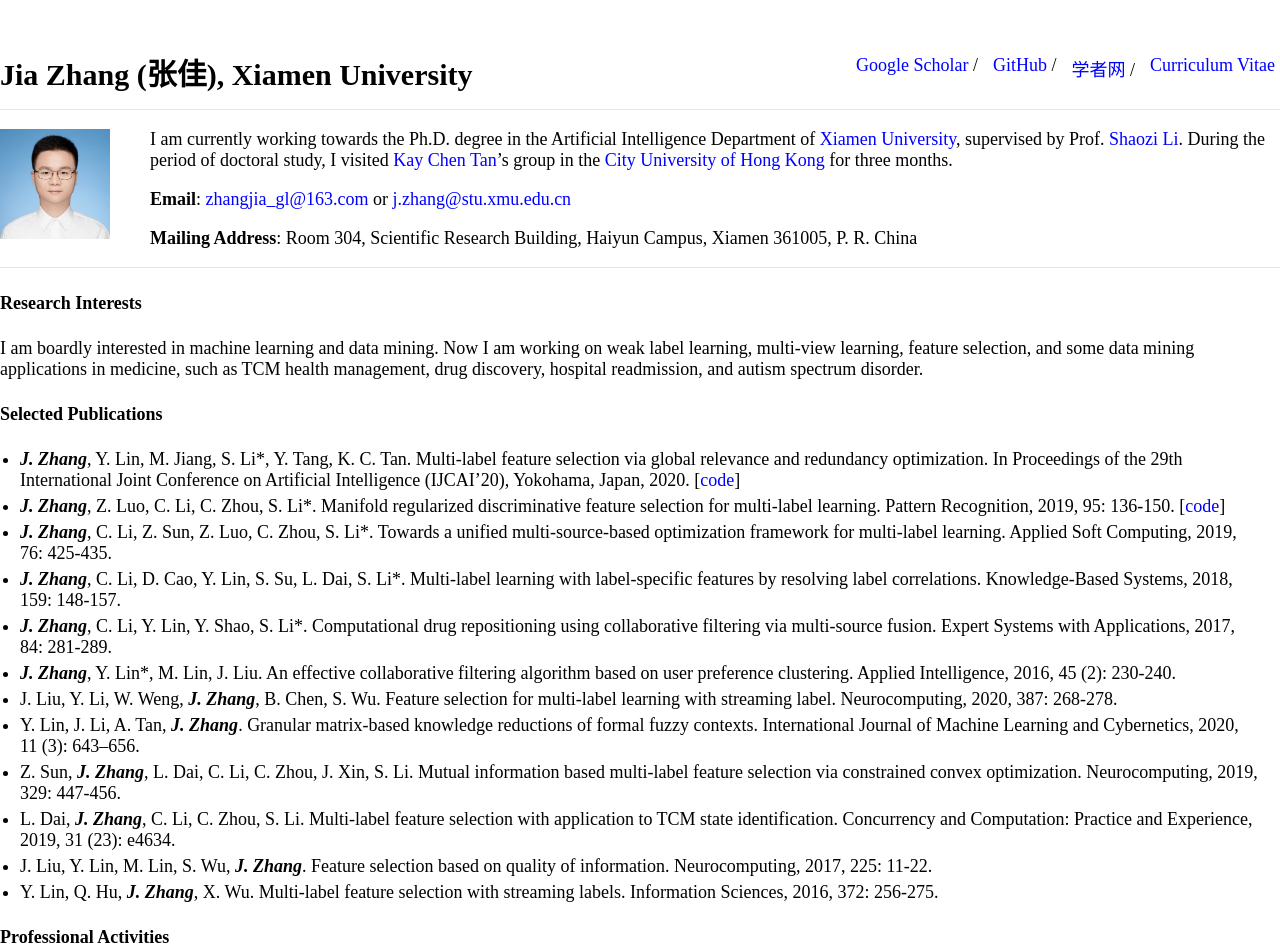
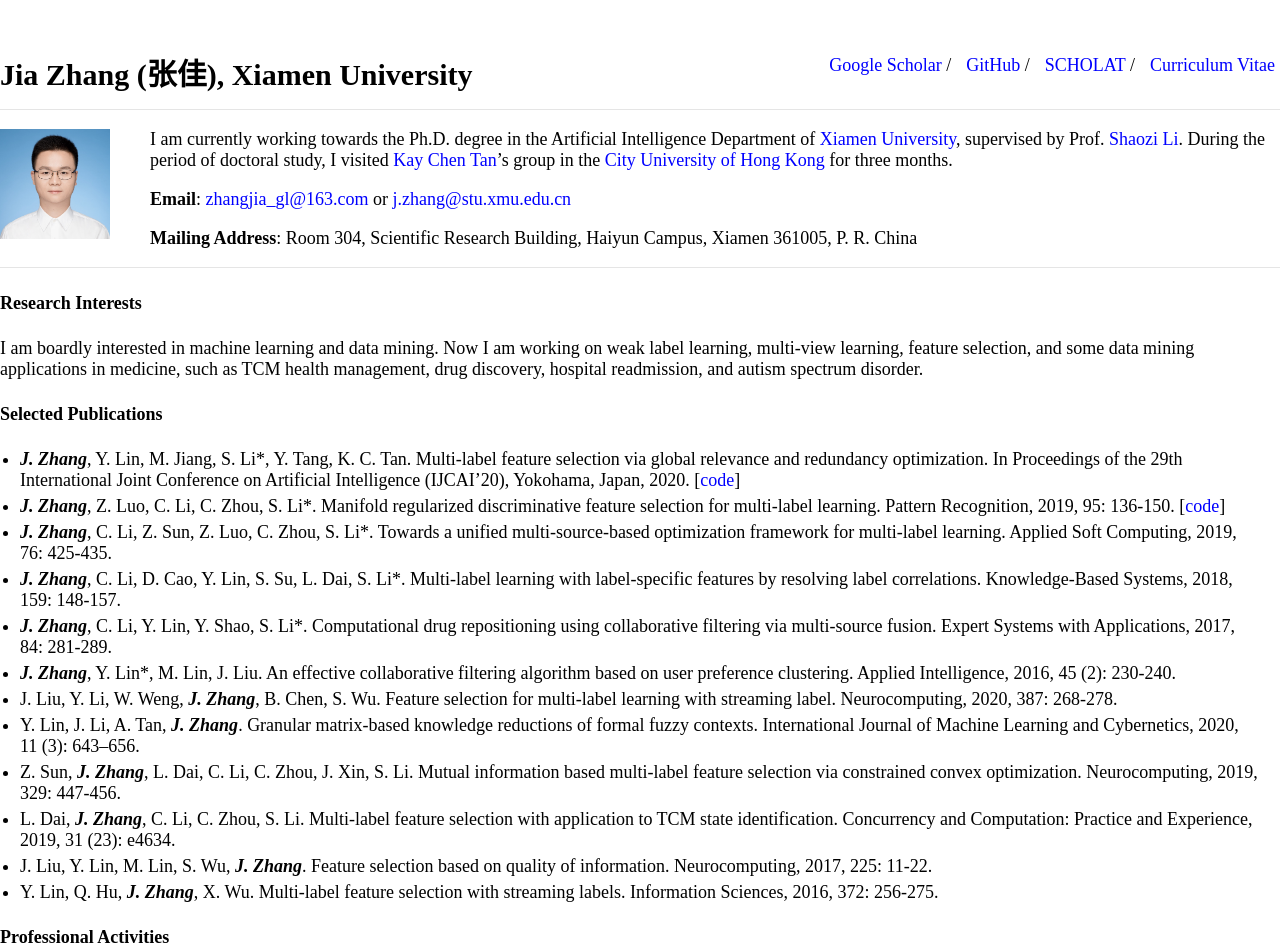
Before and after one commit to jiazhang-ml/jiazhang-ml.github.io, a Jekyll site: the page built from index.md, in a window 1280 px wide. Shown: the top 952 px of the page. Built offline with Jekyll 4.4.1, drawn with Linux system fonts in a browser that asks for light colours.

Commit message:
Update _config.yml

```diff
--- a/_config.yml
+++ b/_config.yml
@@ -19,7 +19,7 @@ nav:
    link: "https://scholar.google.com.hk/citations?user=yBaTk-gAAAAJ&hl=en"
  - name: "GitHub"
    link: "https://github.com/jiazhang-ml"
- - name: "学者网"
+ - name: "SCHOLAT"
    link: "http://www.scholat.com/jiazhang"
  - name: "Curriculum Vitae"
    link: "resume.pdf"
```
